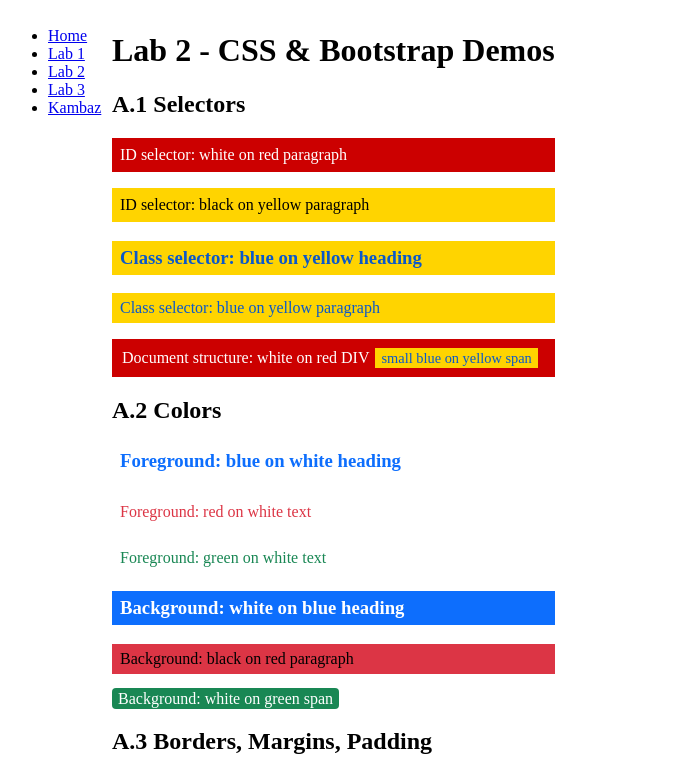
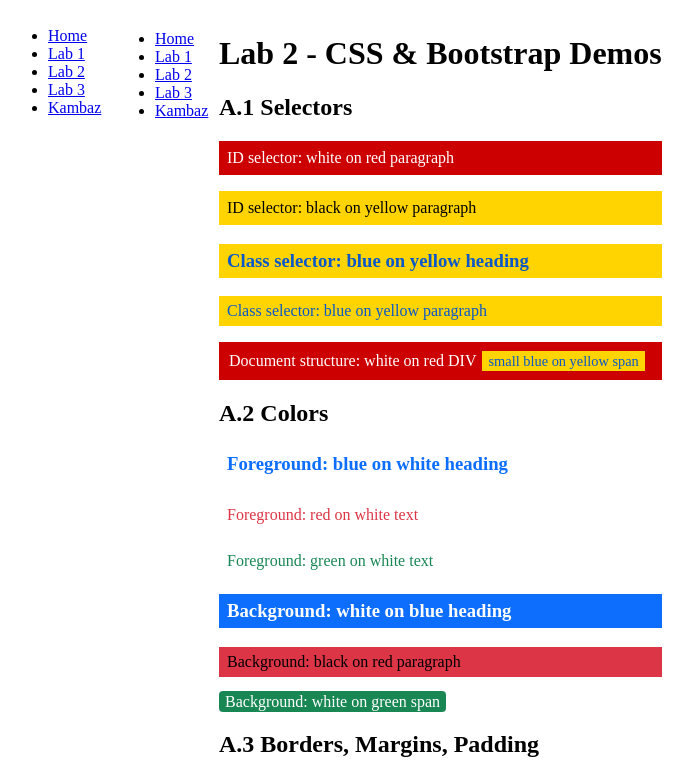
Before and after one commit to beyondparthiv/kambas-next-js, a Next.js app: page /Labs/Lab2 in a window 1280 px wide. Shown: the top 773 px of the page, without its empty margins (3-696 px from the left). Built offline with nearby package versions, Linux system fonts and the light colour scheme.

Commit message:
update lab2 layout file

```diff
--- a/app/Labs/Lab2/layout.tsx
+++ b/app/Labs/Lab2/layout.tsx
@@ -1,13 +1,22 @@
-// app/Labs/lab2/layout.tsx
-import React from "react";
-import "./index.css"; // this pulls in your Lab-2 styles
+import { ReactNode } from "react";
+import TOC from "../TOC";
+import "./index.css";
 
 export const metadata = { title: "Lab 2" };
 
 export default function Lab2Layout({
   children,
-}: {
-  children: React.ReactNode;
-}) {
-  return <div id="wd-lab2-layout">{children}</div>;
+}: Readonly<{ children: ReactNode }>) {
+  return (
+    <table id="wd-lab2-layout" width="100%">
+      <tbody>
+        <tr>
+          <td valign="top" width="100px">
+            <TOC />
+          </td>
+          <td valign="top">{children}</td>
+        </tr>
+      </tbody>
+    </table>
+  );
 }
```
